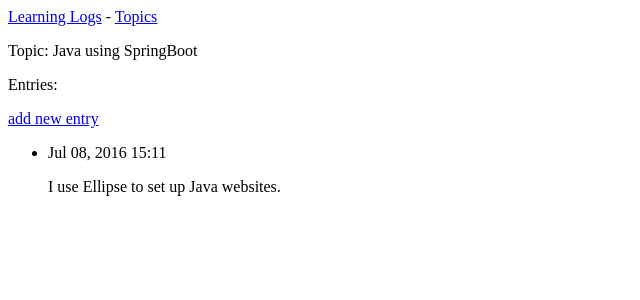
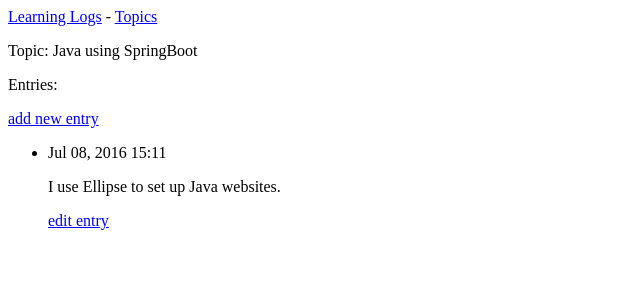
Before and after one commit to mjdough/learning_log, a Django app: page /topics/1/ in a window 1280 px wide. Shown: the top 300 px of the page, without its empty margins (0-640 px from the left). Run offline with Django 3.2, Linux system fonts and the light colour scheme; data comes from the database, SQL or seed files in the repository; both versions use the stored data as it was after the commit.

Commit message:
Allow editing of entries

```diff
--- a/learning_logs/templates/learning_logs/topic.html
+++ b/learning_logs/templates/learning_logs/topic.html
@@ -14,6 +14,9 @@
                 <li>
                     <p>{{ entry.date_added|date:'M d, Y H:i' }}</p>
                     <p>{{ entry.text|linebreaks }}</p>
+                    <p>
+                        <a href="{% url 'learning_logs:edit_entry' entry.id %}">edit entry</a>
+                    </p>
                 </li>
             {% empty %}
                 <li>There are no entries for this topic yet.
--- a/learning_logs/urls.py
+++ b/learning_logs/urls.py
@@ -16,7 +16,9 @@ urlpatterns = [
     #Page for adding a new topic
     url(r'^new_topic/$', views.new_topic, name='new_topic'),
 
-    #Page for adding a new entry
+    #Page for adding an new entry
     url(r'^new_entry/(?P<topic_id>\d+)/$', views.new_entry, name='new_entry'),
 
+    #Page for editing an entry
+    url(r'^edit_entry/(?P<entry_id>\d+)/$', views.edit_entry, name='edit_entry'),
 ]
--- a/learning_logs/views.py
+++ b/learning_logs/views.py
@@ -2,7 +2,7 @@ from django.shortcuts import render
 from django.http import HttpResponseRedirect
 from django.core.urlresolvers import reverse
 
-from .models import Topic
+from .models import Topic, Entry
 from .forms import TopicForm, EntryForm
 
 # Create your views here.
@@ -55,3 +55,21 @@ def new_entry(request, topic_id):
 
     content = {'topic': topic, 'form': form}
     return render(request, 'learning_logs/new_entry.html', content)
+
+def edit_entry(request, entry_id):
+    """Edit an exiting entry."""
+    entry = Entry.objects.get(id=entry_id)
+    topic = entry.topic
+
+    if request.method != 'POST':
+        #Initial request; pre-fill form with current entry
+        form = EntryForm(instance=entry)
+    else:
+        #POST data submitted; process data
+        form = EntryForm(instance=entry, data=request.POST)
+        if form.is_valid():
+            form.save()
+            return HttpResponseRedirect(reverse('learning_logs:topic', args=[topic.id]))
+
+    content = {'entry': entry, 'topic': topic, 'form': form}
+    return render(request, 'learning_logs/edit_entry.html', content)
```
Also changed, not shown: learning_logs/templates/learning_logs/edit_entry.html (renamed from learning_logs/templates/learning_logs/new_entry.html, +3 -4 lines), db.sqlite3.
